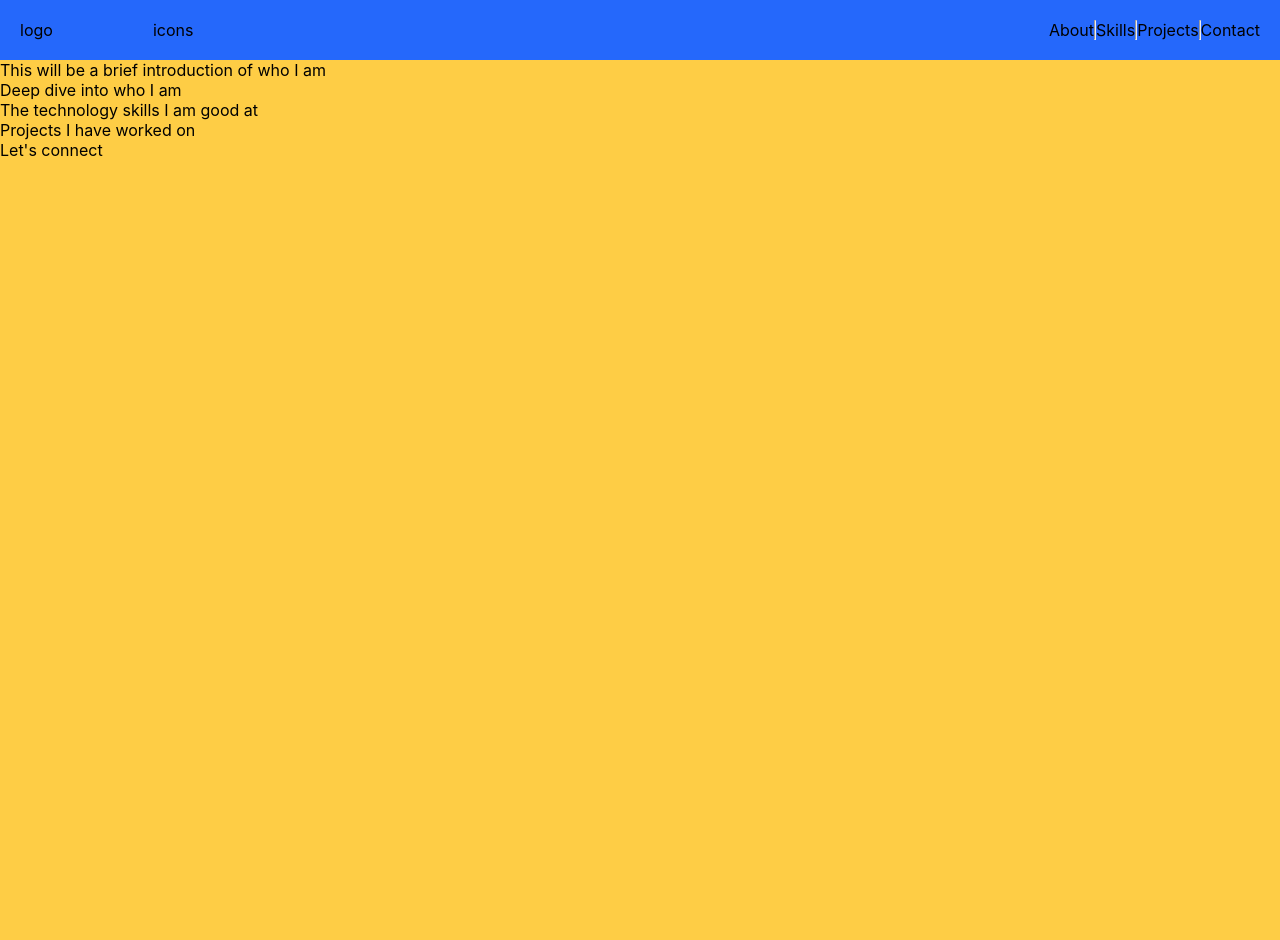
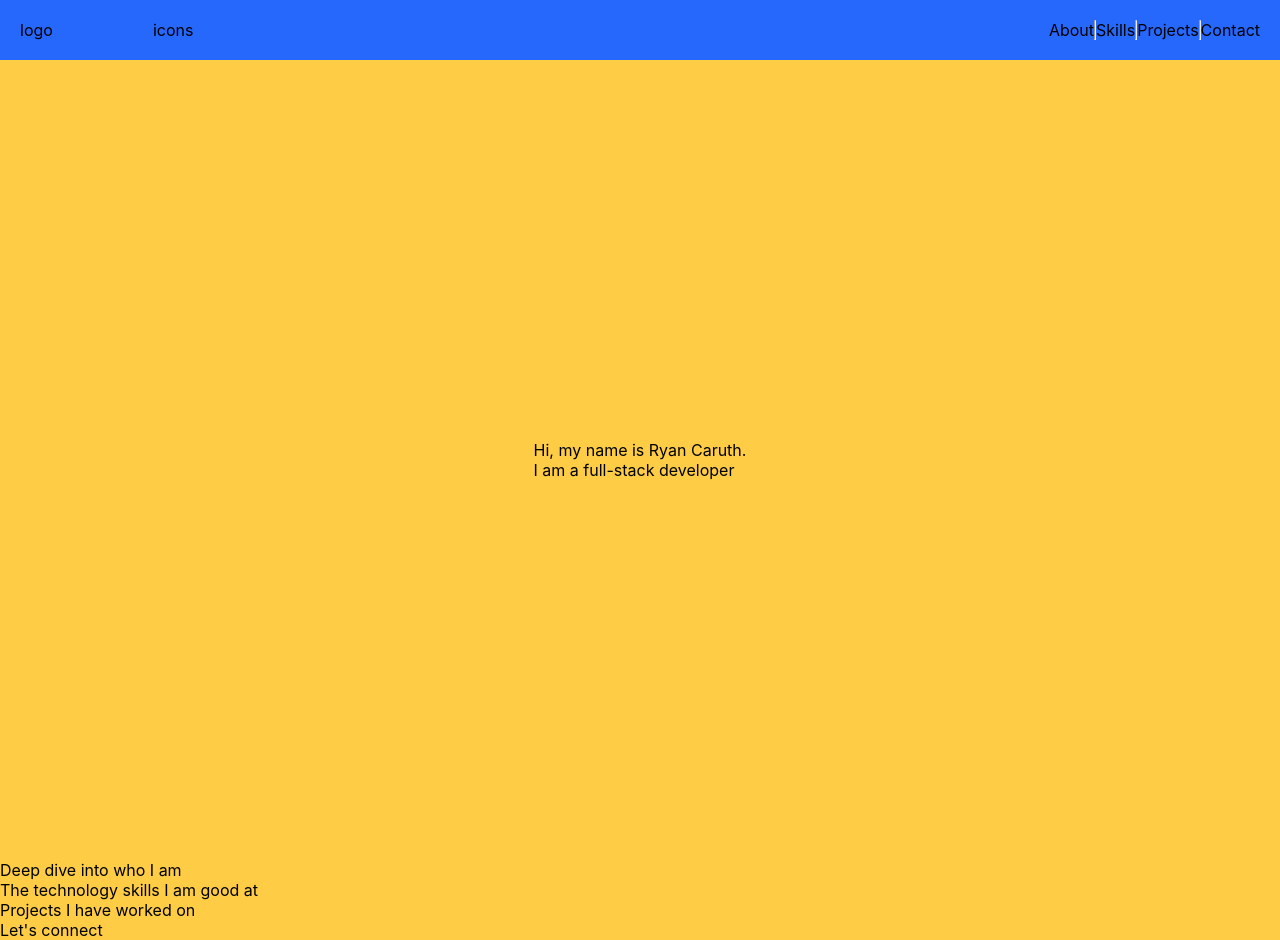
Before and after one commit to Ryan-Caruth/my-portfolio, a React (Create React App) app: page / in a window 1280 px wide. Before the commit the page ends 800 px from the top, so only its background shows below. Built offline with nearby package versions, Linux system fonts and the light colour scheme.

Commit message:
Added content for brand statement

```diff
--- a/src/components/landingPage/LandingPage.jsx
+++ b/src/components/landingPage/LandingPage.jsx
@@ -1,8 +1,13 @@
 import React from 'react'
+import './landingPage.css'
 
 const LandingPage = () => {
   return (
-    <div>This will be a brief introduction of who I am</div>
+    <div className='brand-statement'>
+      Hi, my name is Ryan Caruth.
+      <br />
+      I am a full-stack developer
+    </div>
   )
 }
 
```
